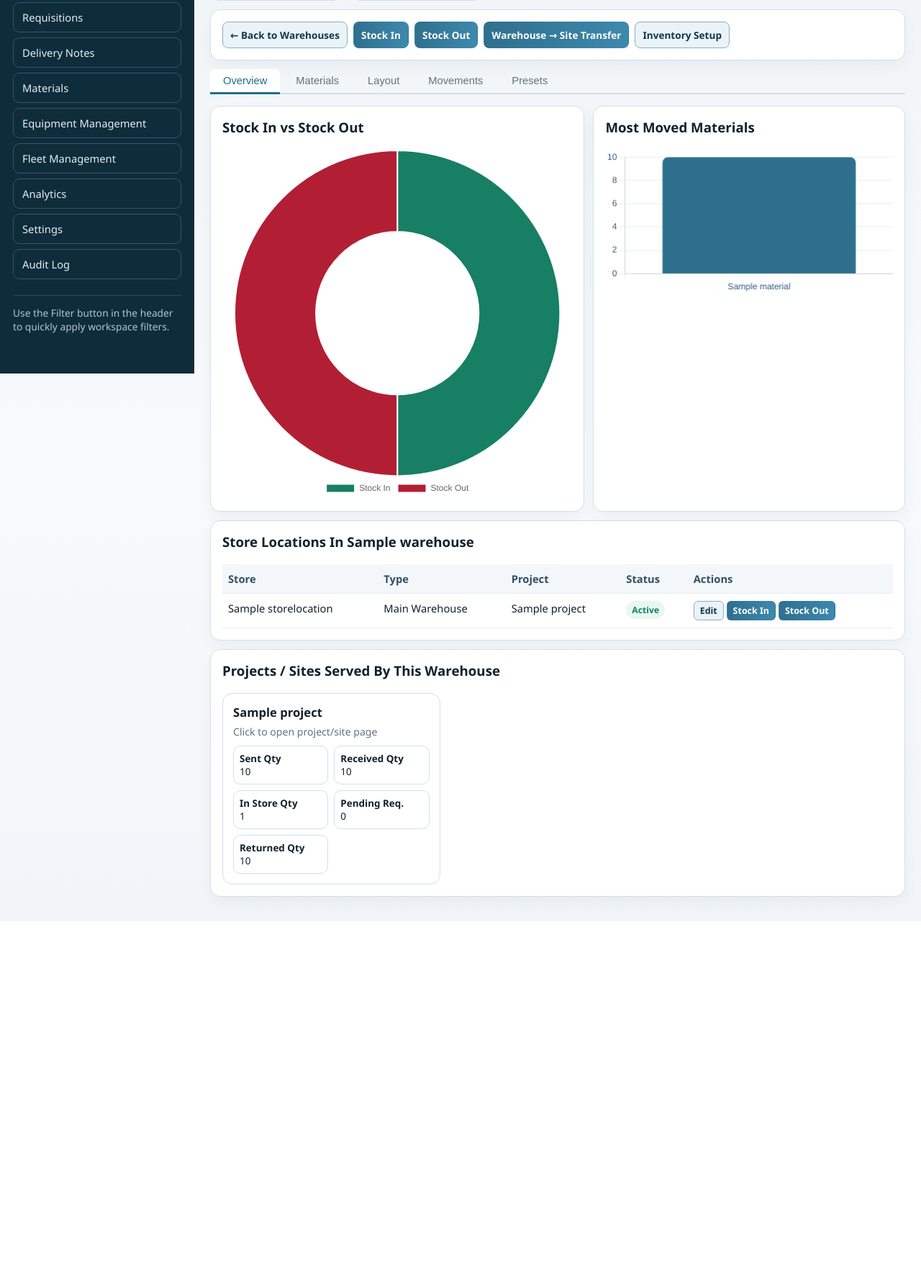
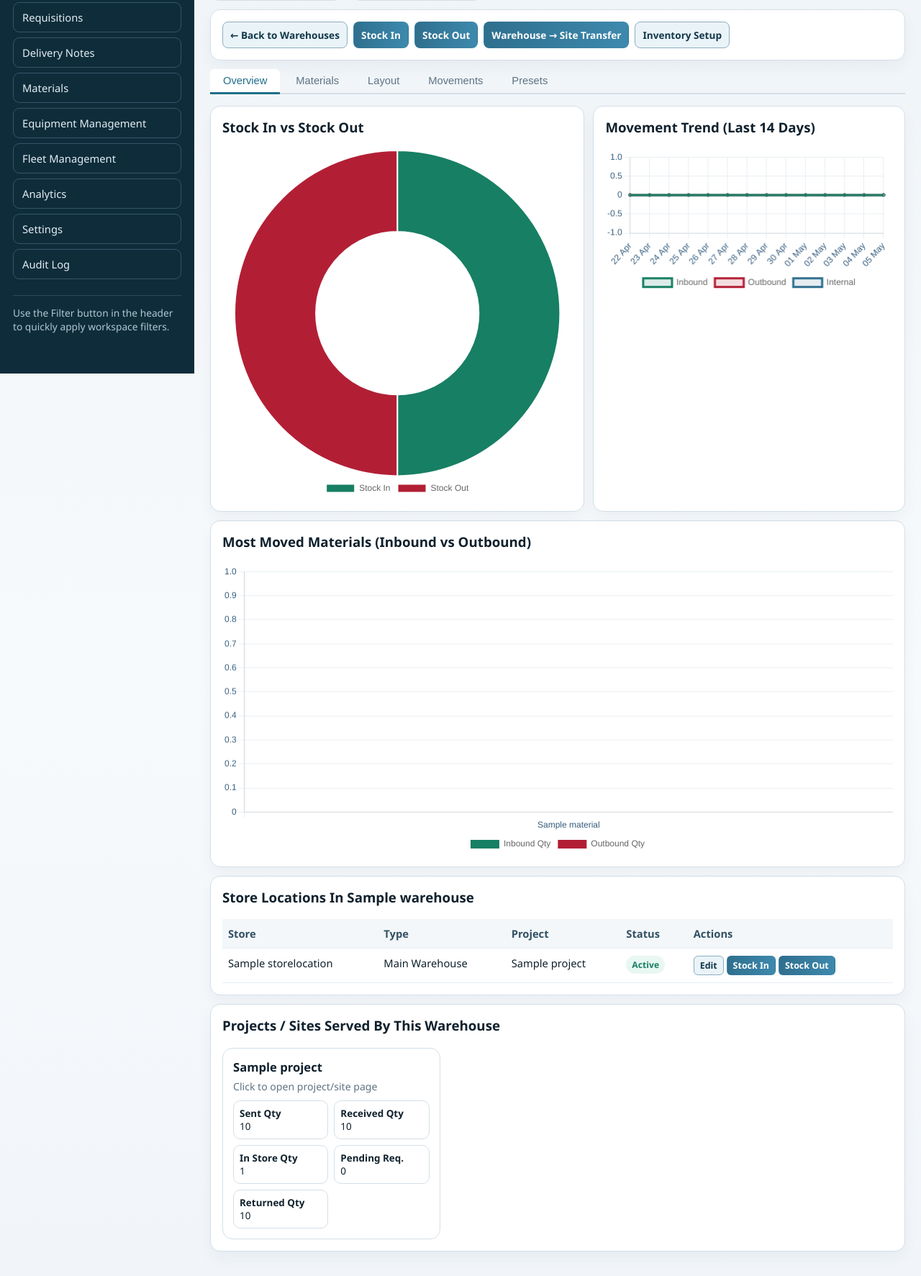
Before and after one commit to Vearve/Supplychain, a Django app: page /workspace/warehouse-management/1/manage/ in a window 1280 px wide. Shown: the part 281-2054 px from the top of the page at 72% size. Before the commit the page ends 1561 px from the top, so only its background shows below. Run offline with Django 5.2, Linux system fonts and the light colour scheme; a user stored in the database is signed in; tables that the repository leaves empty hold one stand-in row (values such as "Sample post").

Commit message:
feat: expand warehouse movement analytics in overview

```diff
--- a/SupplyChain_MNG/SupplChain_MNG/templates/SupplChain_MNG/warehouse_manage.html
+++ b/SupplyChain_MNG/SupplChain_MNG/templates/SupplChain_MNG/warehouse_manage.html
@@ -188,9 +188,14 @@
             <canvas id="warehouseSplitChart" height="150"></canvas>
         </div>
         <div class="panel panel-pad">
-            <h3 style="margin-top: 0;">Most Moved Materials</h3>
-            <canvas id="warehouseTrendChart" height="150"></canvas>
-        </div>
+            <h3 style="margin-top: 0;">Movement Trend (Last 14 Days)</h3>
+            <canvas id="warehouseTimelineChart" height="150"></canvas>
+        </div>
+    </section>
+
+    <section class="panel panel-pad" style="margin-bottom: 12px;">
+        <h3 style="margin-top: 0;">Most Moved Materials (Inbound vs Outbound)</h3>
+        <canvas id="warehouseMaterialFlowChart" height="130"></canvas>
     </section>
 
     <section class="panel panel-pad table-wrap" style="margin-bottom: 12px;">
@@ -969,7 +974,8 @@
 const STORES_BINS = JSON.parse('{{ stores_bins_json|escapejs }}');
 const ALL_MATERIALS = JSON.parse('{{ all_materials_json|escapejs }}');
 const WAREHOUSE_STOCK_SPLIT = JSON.parse('{{ warehouse_stock_split_json|escapejs }}');
-const WAREHOUSE_MATERIAL_TREND = JSON.parse('{{ warehouse_material_trend_json|escapejs }}');
+const WAREHOUSE_MOVEMENT_TIMELINE = JSON.parse('{{ warehouse_movement_timeline_json|escapejs }}');
+const WAREHOUSE_MATERIAL_FLOW = JSON.parse('{{ warehouse_material_flow_json|escapejs }}');
 const WH_PK = parseInt(document.getElementById('wh-config').dataset.pk, 10);
 var _stockActionMode = 'in';
 
@@ -1720,7 +1726,9 @@ function restoreActiveTab() {
 restoreActiveTab();
 
 if (typeof Chart !== 'undefined') {
-    new Chart(document.getElementById('warehouseSplitChart'), {
+    var splitCanvas = document.getElementById('warehouseSplitChart');
+    if (splitCanvas) {
+        new Chart(splitCanvas, {
             type: 'doughnut',
             data: {
                 labels: WAREHOUSE_STOCK_SPLIT.map(function(x){ return x.label; }),
@@ -1731,27 +1739,86 @@ if (typeof Chart !== 'undefined') {
             },
             options: { responsive: true, plugins: { legend: { position: 'bottom' } } }
         });
-
-    new Chart(document.getElementById('warehouseTrendChart'), {
-        type: 'bar',
+    }
+
+    var timelineCanvas = document.getElementById('warehouseTimelineChart');
+    if (timelineCanvas) {
+        new Chart(timelineCanvas, {
+            type: 'line',
             data: {
-            labels: WAREHOUSE_MATERIAL_TREND.map(function(x){ return x.name; }),
-            datasets: [{
-                label: 'Outbound Qty',
-                data: WAREHOUSE_MATERIAL_TREND.map(function(x){ return x.total; }),
-                backgroundColor: '#2f6f8e',
-                borderRadius: 8
-            }]
+                labels: WAREHOUSE_MOVEMENT_TIMELINE.map(function(x){ return x.date; }),
+                datasets: [
+                    {
+                        label: 'Inbound',
+                        data: WAREHOUSE_MOVEMENT_TIMELINE.map(function(x){ return x.inbound; }),
+                        borderColor: '#177f63',
+                        backgroundColor: 'rgba(23,127,99,0.15)',
+                        tension: 0.3,
+                        fill: true,
+                        pointRadius: 2
+                    },
+                    {
+                        label: 'Outbound',
+                        data: WAREHOUSE_MOVEMENT_TIMELINE.map(function(x){ return x.outbound; }),
+                        borderColor: '#b21f35',
+                        backgroundColor: 'rgba(178,31,53,0.15)',
+                        tension: 0.3,
+                        fill: true,
+                        pointRadius: 2
+                    },
+                    {
+                        label: 'Internal',
+                        data: WAREHOUSE_MOVEMENT_TIMELINE.map(function(x){ return x.internal; }),
+                        borderColor: '#2f6f8e',
+                        backgroundColor: 'rgba(47,111,142,0.12)',
+                        tension: 0.3,
+                        fill: false,
+                        pointRadius: 2
+                    }
+                ]
             },
             options: {
                 responsive: true,
-            plugins: { legend: { display: false } },
+                plugins: { legend: { position: 'bottom' } },
                 scales: {
                     x: { ticks: { color: '#355c7d' }, grid: { color: '#e8eff4' } },
                     y: { ticks: { color: '#355c7d' }, grid: { color: '#e8eff4' } }
                 }
             }
         });
+    }
+
+    var materialFlowCanvas = document.getElementById('warehouseMaterialFlowChart');
+    if (materialFlowCanvas) {
+        new Chart(materialFlowCanvas, {
+            type: 'bar',
+            data: {
+                labels: WAREHOUSE_MATERIAL_FLOW.map(function(x){ return x.name; }),
+                datasets: [
+                    {
+                        label: 'Inbound Qty',
+                        data: WAREHOUSE_MATERIAL_FLOW.map(function(x){ return x.inbound; }),
+                        backgroundColor: '#177f63',
+                        borderRadius: 8
+                    },
+                    {
+                        label: 'Outbound Qty',
+                        data: WAREHOUSE_MATERIAL_FLOW.map(function(x){ return x.outbound; }),
+                        backgroundColor: '#b21f35',
+                        borderRadius: 8
+                    }
+                ]
+            },
+            options: {
+                responsive: true,
+                plugins: { legend: { position: 'bottom' } },
+                scales: {
+                    x: { ticks: { color: '#355c7d' }, grid: { color: '#e8eff4' } },
+                    y: { ticks: { color: '#355c7d' }, grid: { color: '#e8eff4' } }
+                }
+            }
+        });
+    }
 }
 
 function filterTable(tableId, query) {
--- a/SupplyChain_MNG/SupplChain_MNG/views.py
+++ b/SupplyChain_MNG/SupplChain_MNG/views.py
@@ -11,7 +11,7 @@ from django.contrib import messages
 from django.contrib.auth.decorators import login_required
 from django.contrib.auth.forms import AuthenticationForm
 from django.contrib.auth.models import Group, User
-from django.db.models import Count, F, Max, Q, Sum
+from django.db.models import Case, Count, DecimalField, F, Max, Q, Sum, Value, When
 from django.db import IntegrityError, transaction
 from django.db.models.functions import TruncMonth
 from django.http import Http404, HttpResponse, JsonResponse
@@ -1330,12 +1330,65 @@ def warehouse_manage_view(request, pk):
 
     stock_in_total = warehouse_movements_qs.filter(to_store_id__in=wh_store_ids).aggregate(total=Sum("quantity"))["total"] or 0
     stock_out_total = warehouse_movements_qs.filter(from_store_id__in=wh_store_ids).aggregate(total=Sum("quantity"))["total"] or 0
-    movement_material_trend = list(
+
+    today = timezone.localdate()
+    trend_days = 14
+    trend_dates = [today - timedelta(days=offset) for offset in range(trend_days - 1, -1, -1)]
+    timeline_map = {
+        day.isoformat(): {"date": day.strftime("%d %b"), "inbound": 0.0, "outbound": 0.0, "internal": 0.0}
+        for day in trend_dates
+    }
+    trend_start_dt = timezone.make_aware(
+        timezone.datetime.combine(trend_dates[0], timezone.datetime.min.time())
+    )
+    trend_rows = warehouse_movements_qs.filter(created_at__gte=trend_start_dt).values(
+        "created_at", "from_store_id", "to_store_id", "quantity"
+    )
+    for row in trend_rows:
+        day_key = timezone.localtime(row["created_at"]).date().isoformat()
+        if day_key not in timeline_map:
+            continue
+        from_here = row["from_store_id"] in wh_store_ids if row["from_store_id"] else False
+        to_here = row["to_store_id"] in wh_store_ids if row["to_store_id"] else False
+        qty = float(row["quantity"] or 0)
+        if from_here and to_here:
+            timeline_map[day_key]["internal"] += qty
+        elif to_here:
+            timeline_map[day_key]["inbound"] += qty
+        else:
+            timeline_map[day_key]["outbound"] += qty
+
+    movement_timeline = [timeline_map[day.isoformat()] for day in trend_dates]
+    material_flow = list(
         warehouse_movements_qs
-        .filter(from_store_id__in=wh_store_ids)
         .values("material__name")
-        .annotate(total=Sum("quantity"))
-        .order_by("-total")[:8]
+        .annotate(
+            inbound=Sum(
+                Case(
+                    When(Q(to_store_id__in=wh_store_ids) & ~Q(from_store_id__in=wh_store_ids), then=F("quantity")),
+                    default=Value(0),
+                    output_field=DecimalField(max_digits=14, decimal_places=2),
+                )
+            ),
+            outbound=Sum(
+                Case(
+                    When(Q(from_store_id__in=wh_store_ids) & ~Q(to_store_id__in=wh_store_ids), then=F("quantity")),
+                    default=Value(0),
+                    output_field=DecimalField(max_digits=14, decimal_places=2),
+                )
+            ),
+            total_moved=Sum(
+                Case(
+                    When(
+                        Q(to_store_id__in=wh_store_ids) | Q(from_store_id__in=wh_store_ids),
+                        then=F("quantity"),
+                    ),
+                    default=Value(0),
+                    output_field=DecimalField(max_digits=14, decimal_places=2),
+                )
+            ),
+        )
+        .order_by("-total_moved")[:8]
     )
 
     linked_projects = list(
@@ -1658,9 +1711,15 @@ def warehouse_manage_view(request, pk):
                 {"label": "Stock In", "total": float(stock_in_total)},
                 {"label": "Stock Out", "total": float(stock_out_total)},
             ]),
-            "warehouse_material_trend_json": json.dumps([
-                {"name": row["material__name"] or "Unknown", "total": float(row["total"] or 0)}
-                for row in movement_material_trend
+            "warehouse_movement_timeline_json": json.dumps(movement_timeline),
+            "warehouse_material_flow_json": json.dumps([
+                {
+                    "name": row["material__name"] or "Unknown",
+                    "inbound": float(row["inbound"] or 0),
+                    "outbound": float(row["outbound"] or 0),
+                    "total": float(row["total_moved"] or 0),
+                }
+                for row in material_flow
             ]),
             "recent_movements": recent_movements,
             "all_materials_json": json.dumps(all_materials),
```
Lines whose indentation alone changed are shown as unchanged.
